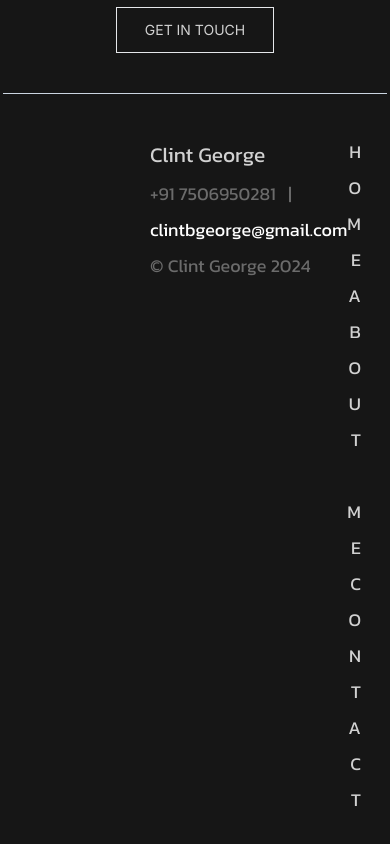
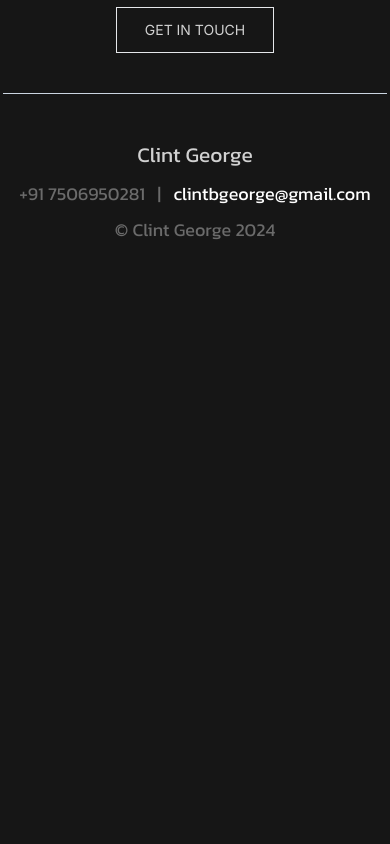
Before and after one commit to iamclintgeorge/Portfolio, a Next.js app: page / in a window 390 px wide. Shown: the part 6038-6882 px from the top of the page. After the commit the page ends 6356 px from the top, so only its background shows below. Built offline with nearby package versions, Linux system fonts and the light colour scheme; a web font is replaced by a local one.

Commit message:
Made about footer responsive
Signed-off-by: Clint George <clintbgeorge@gmail.com>

```diff
--- a/app/Components/Footer.js
+++ b/app/Components/Footer.js
@@ -3,7 +3,7 @@ import React from "react";
 const Footer = () => {
   return (
     <>
-      <div className="flex flex-row mx-[150px] mb-[70px] justify-between mt-10">
+      <div className="flex flex-col sm:flex-row text-center sm:mx-[150px] sm:text-left mb-[70px] justify-between mt-10">
         <div className="text-[18px] font-kanit leading-loose">
           <p className="text-[21px]">Clint George</p>
           <p className="text-[#6B6B6B]">
@@ -12,7 +12,7 @@ const Footer = () => {
           </p>
           <p className="text-[#6B6B6B]">&#169; Clint George 2024</p>
         </div>
-        <div className="text-[18px] font-kanit">
+        <div className="hidden sm:block text-[18px] font-kanit">
           <ul className="flex flex-col leading-loose text-right">
             <li>
               <a className="footlink" href="home.html">
```
